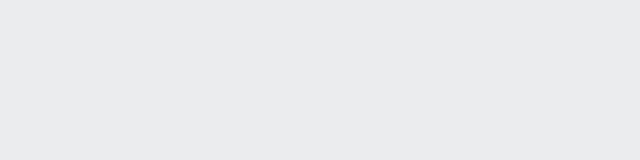
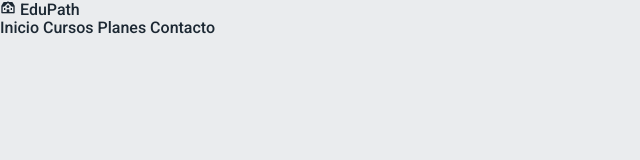
Before and after one commit to Seb-RM/HTML-CSS-Edu-Path, a plain HTML site: page index.html in a window 1280 px wide. Shown: the whole page, without its empty margins (0-640 px from the left). Drawn offline with nearby package versions, Linux system fonts and the light colour scheme; a web font is replaced by a local one.

Commit message:
navbar estructura html

```diff
--- a/index.html
+++ b/index.html
@@ -18,6 +18,25 @@
     <link rel="stylesheet" href="./css/main.css">
 </head>
 <body>
-
+    <header class="header">
+        <nav class="header__navbar navbar">
+            <a href="" class="navbar__logo logo">
+                <i class='bx bxs-institution logo__icon'></i>
+                <span class="logo__text">EduPath</span>
+            </a>
+            <input type="checkbox" name="" id="menu-toggle" hidden>
+            <label for="menu-toggle" class="navbar__menuBtn menuBtn">
+                <span class="menuBtn__line"></span>
+                <span class="menuBtn__line"></span>
+                <span class="menuBtn__line"></span>
+            </label>
+            <div class="navbar__menu menu">
+                <a href="" class="menu__link">Inicio</a>
+                <a href="" class="menu__link">Cursos</a>
+                <a href="" class="menu__link">Planes</a>
+                <a href="" class="menu__link">Contacto</a>
+            </div>
+        </nav>
+    </header>
 </body>
 </html>
```
